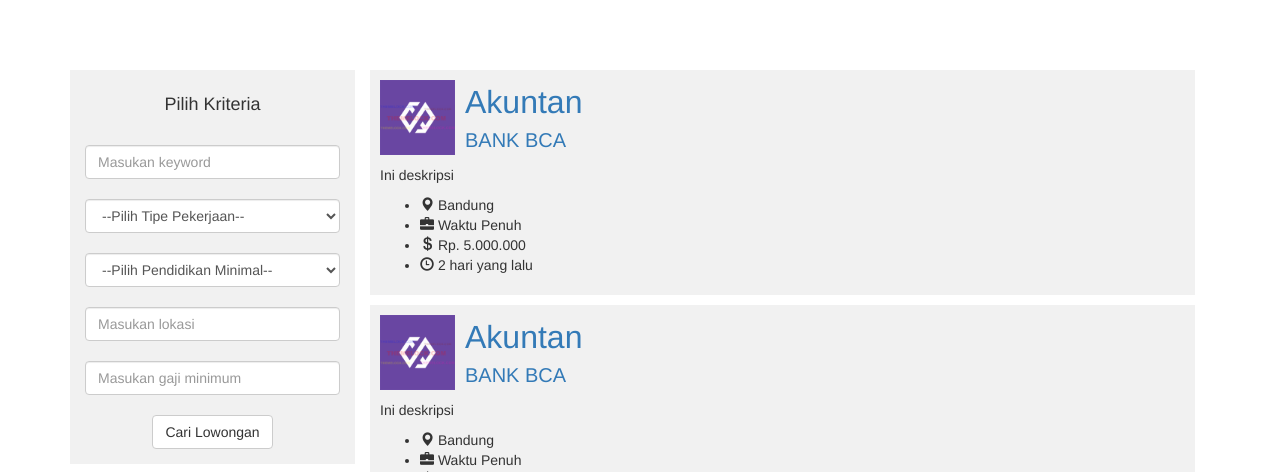
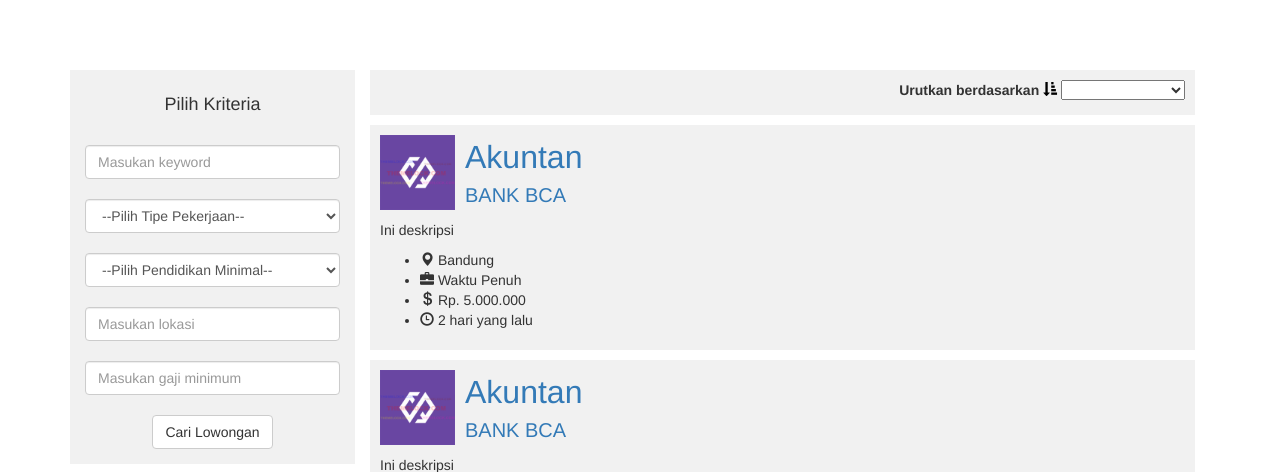
Before and after one commit to akahanabi/loker, a Yii app: template views/site/index.php in a window 1280 px wide. Shown: the top 472 px of the page. Run offline with PHP 8.4 and a stand-in for Yii, Linux system fonts and the light colour scheme; the template is opened without the code that fills it, so the values that code supplies are empty; some libraries are stand-ins or nearby versions.

Commit message:
revisi index

```diff
--- a/views/site/index.php
+++ b/views/site/index.php
@@ -8,7 +8,7 @@ use app\models\Lowongan;
 
 <div class="container-fluid text-center">
     <div class="row content">
-        <div class="col-md-3 sidenav">
+        <div class="col-md-3 sidenav sticky">
             <h4>Pilih Kriteria</h4><br>
             <form action="" method="">
                 <input type="text" class="form-control" placeholder="Masukan keyword" name="keyword"><br>
@@ -34,6 +34,20 @@ use app\models\Lowongan;
             </form>
         </div>
         <div class="col-md-9 text-left">
+            <div class="sort sticky" style="text-align: right; padding: 10px;">
+                <form action="" method="" class="form-inline">
+                    <label>Urutkan berdasarkan</label>
+                    <a href="" style="color: black"><i class="glyphicon glyphicon-sort-by-attributes"></i></a>
+                    <select type="submit" name"sort">
+                        <option></option>
+                        <option>Judul Lowongan</option>
+                        <option>Tanggal</option>
+                        <option>Perusahaan</option>
+                        <option>Gaji</option>
+                        <option>Lokasi</option>
+                    </select>
+                </form>
+            </div>
             <?php foreach(Lowongan::find()->all() as $lowongan){ ?>
             <div class="lowongan">
                 <div class="lowongan-header">
--- a/web/css/site.css
+++ b/web/css/site.css
@@ -126,7 +126,12 @@ a.desc:after {
 .sidenav {
     padding: 15px;
     background-color: #f1f1f1;
-    height: 100%;
+}
+.sticky{
+    position: -webkit-sticky;
+    position: sticky;
+    top: 55px;
+    z-index: 1;
 }
 .lowongan {
     background: #f1f1f1;
@@ -168,3 +173,8 @@ a.desc:after {
     display: inline-block;
     padding: 10px;
 }
+.sort {
+    background: #f1f1f1;
+    width: 100%;
+    margin-bottom: 10px;
+}
```
